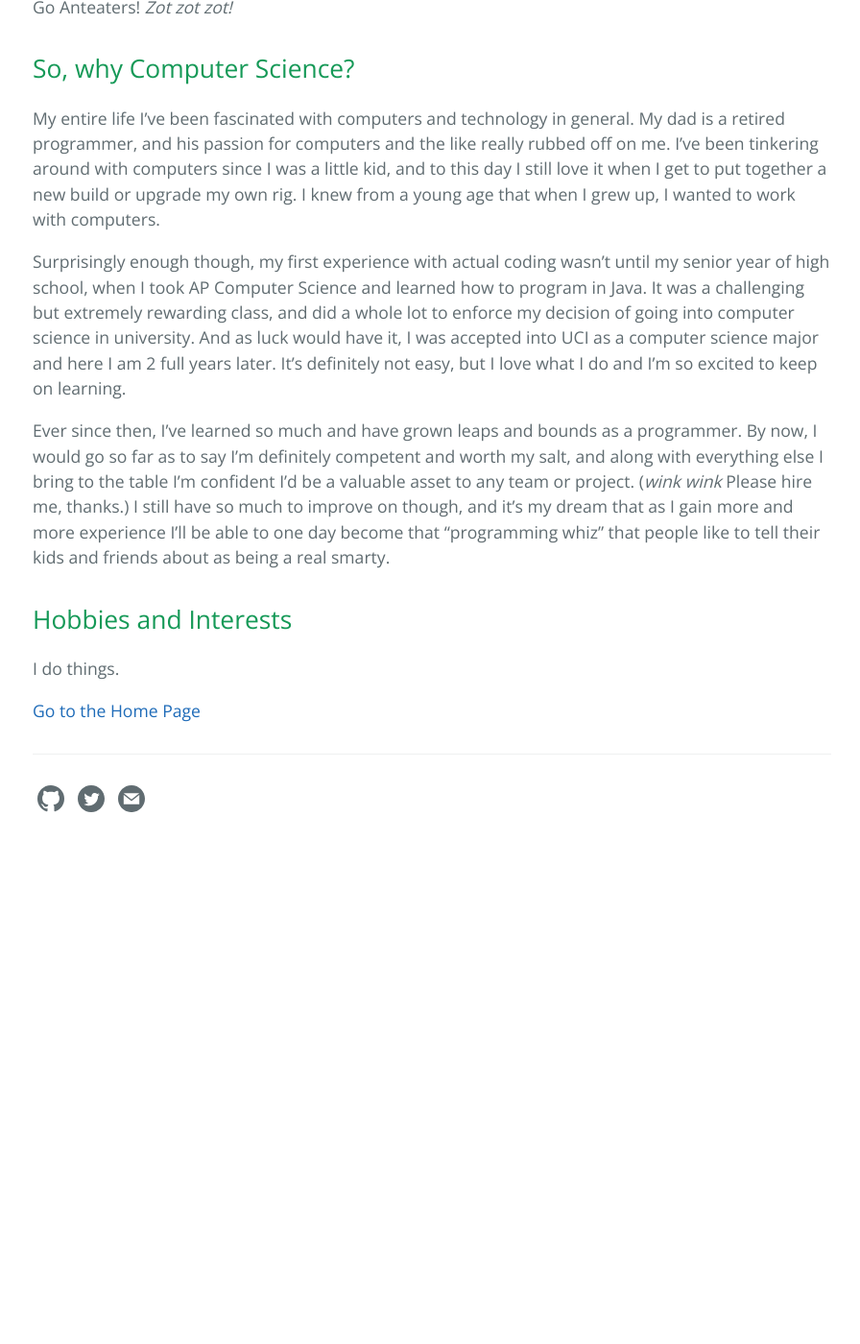
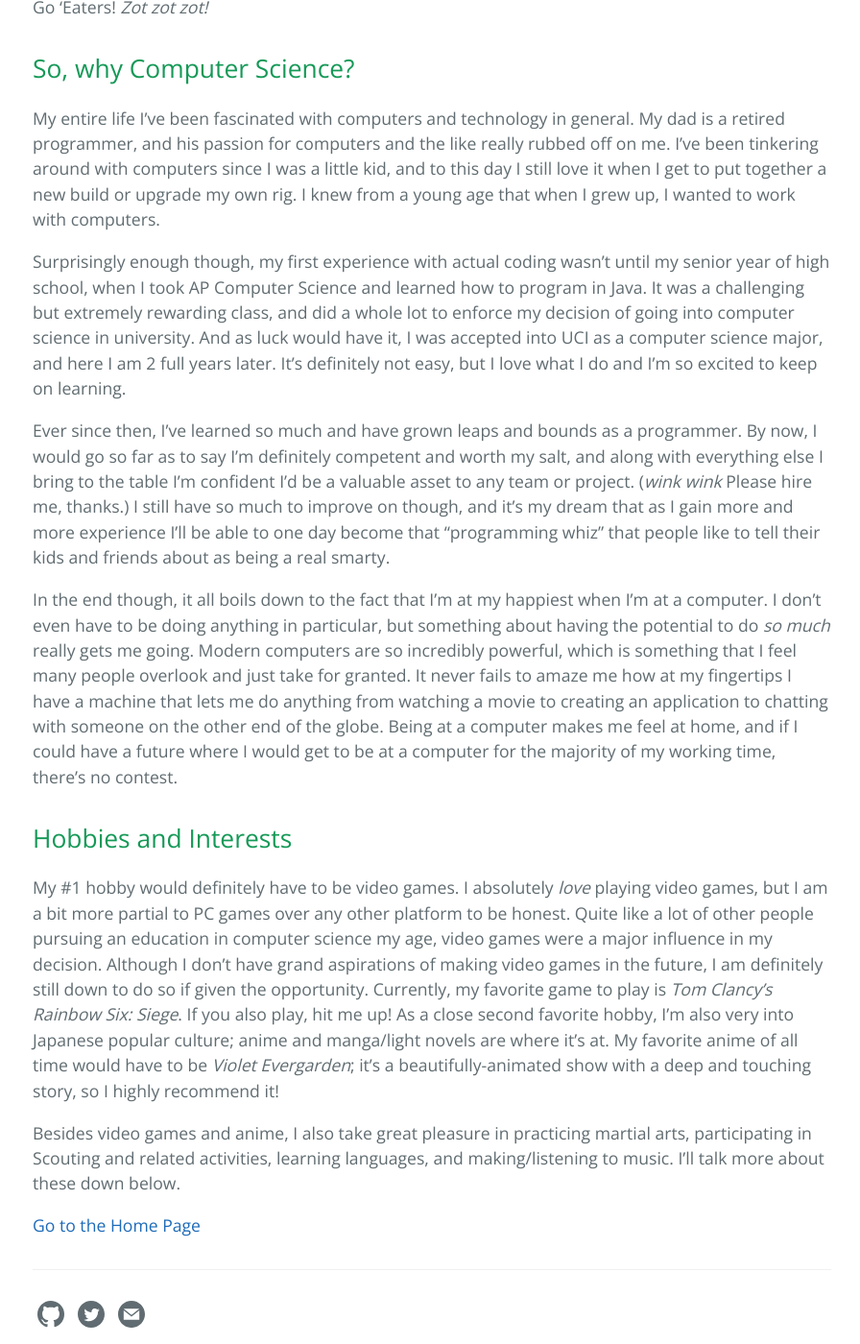
Before and after one commit to spencerericfong/spencerericfong.github.io, a Jekyll site: the page built from about.md, in a window 1280 px wide and 1400 px high, scrolled down 532 px. Shown: the whole window at 96% size, without its empty margins (190-1086 px from the left). Built offline with Jekyll 4.4.1, drawn with Linux system fonts in a browser that asks for light colours; before the commit the page ends 1432 px from its top, so only the background shows below that; some of the changed text lies outside the part shown.

Commit message:
changed 404 page and updated about page

```diff
--- a/about.md
+++ b/about.md
@@ -1,24 +1,29 @@
 ---
 layout: page
 title: About Me
-tagline: Nice to meet you!
+tagline: Nice to meet you! Here's a little bit about myself.
 permalink: /about.html
 ---
 
 My name is **Spencer Eric Fong**, and I was born on February 16, 1999 in San Francisco, California. I'm half Korean and half Chinese, and as of right now I'm 20 years old.
-I've lived in the Bay Area all the way up until I entered college and started attending the *University of California, Irvine* as a computer science major. If all things go well and I keep up my academic success, I'll be graduating in June 2021. Go Anteaters! *Zot zot zot!*
+I've lived in the Bay Area all the way up until I entered college and started attending the *University of California, Irvine* as a computer science major. If all things go well and I keep up my academic success, I'll be graduating in June 2021. Go 'Eaters! *Zot zot zot!*
 
 
 ## So, why Computer Science?
 My entire life I've been fascinated with computers and technology in general. My dad is a retired programmer, and his passion for computers and the like really rubbed off on me. I've been tinkering around with computers since I was a little kid, and to this day I still love it when I get to put together a new build or upgrade my own rig. I knew from a young age that when I grew up, I wanted to work with computers.
 
-Surprisingly enough though, my first experience with actual coding wasn't until my senior year of high school, when I took AP Computer Science and learned how to program in Java. It was a challenging but extremely rewarding class, and did a whole lot to enforce my decision of going into computer science in university. And as luck would have it, I was accepted into UCI as a computer science major and here I am 2 full years later. It's definitely not easy, but I love what I do and I'm so excited to keep on learning.
+Surprisingly enough though, my first experience with actual coding wasn't until my senior year of high school, when I took AP Computer Science and learned how to program in Java. It was a challenging but extremely rewarding class, and did a whole lot to enforce my decision of going into computer science in university. And as luck would have it, I was accepted into UCI as a computer science major, and here I am 2 full years later. It's definitely not easy, but I love what I do and I'm so excited to keep on learning.
 
 Ever since then, I've learned so much and have grown leaps and bounds as a programmer. By now, I would go so far as to say I'm definitely competent and worth my salt, and along with everything else I bring to the table I'm confident I'd be a valuable asset to any team or project. (*wink wink* Please hire me, thanks.) I still have so much to improve on though, and it's my dream that as I gain more and more experience I'll be able to one day become that "programming whiz" that people like to tell their kids and friends about as being a real smarty.
 
+In the end though, it all boils down to the fact that I'm at my happiest when I'm at a computer. I don't even have to be doing anything in particular, but something about having the potential to do *so much* really gets me going. Modern computers are so incredibly powerful, which is something that I feel many people overlook and just take for granted. It never fails to amaze me how at my fingertips I have a machine that lets me do anything from watching a movie to creating an application to chatting with someone on the other end of the globe. Being at a computer makes me feel at home, and if I could have a future where I would get to be at a computer for the majority of my working time, there's no contest.
+
 
 ## Hobbies and Interests
-I do things.
+My \#1 hobby would definitely have to be video games. I absolutely *love* playing video games, but I am a bit more partial to PC games over any other platform to be honest. Quite like a lot of other people pursuing an education in computer science my age, video games were a major influence in my decision. Although I don't have grand aspirations of making video games in the future, I am definitely still down to do so if given the opportunity. Currently, my favorite game to play is *Tom Clancy's Rainbow Six: Siege*. If you also play, hit me up!
+As a close second favorite hobby, I'm also very into Japanese popular culture; anime and manga/light novels are where it's at. My favorite anime of all time would have to be *Violet Evergarden*; it's a beautifully-animated show with a deep and touching story, so I highly recommend it!
+
+Besides video games and anime, I also take great pleasure in practicing martial arts, participating in Scouting and related activities, learning languages, and making/listening to music. I'll talk more about these down below.
 
 
 [Go to the Home Page]({{ site.url }}{{ site.baseurl }})
```
Also changed, not shown: 404.md (+1 -1 lines).
